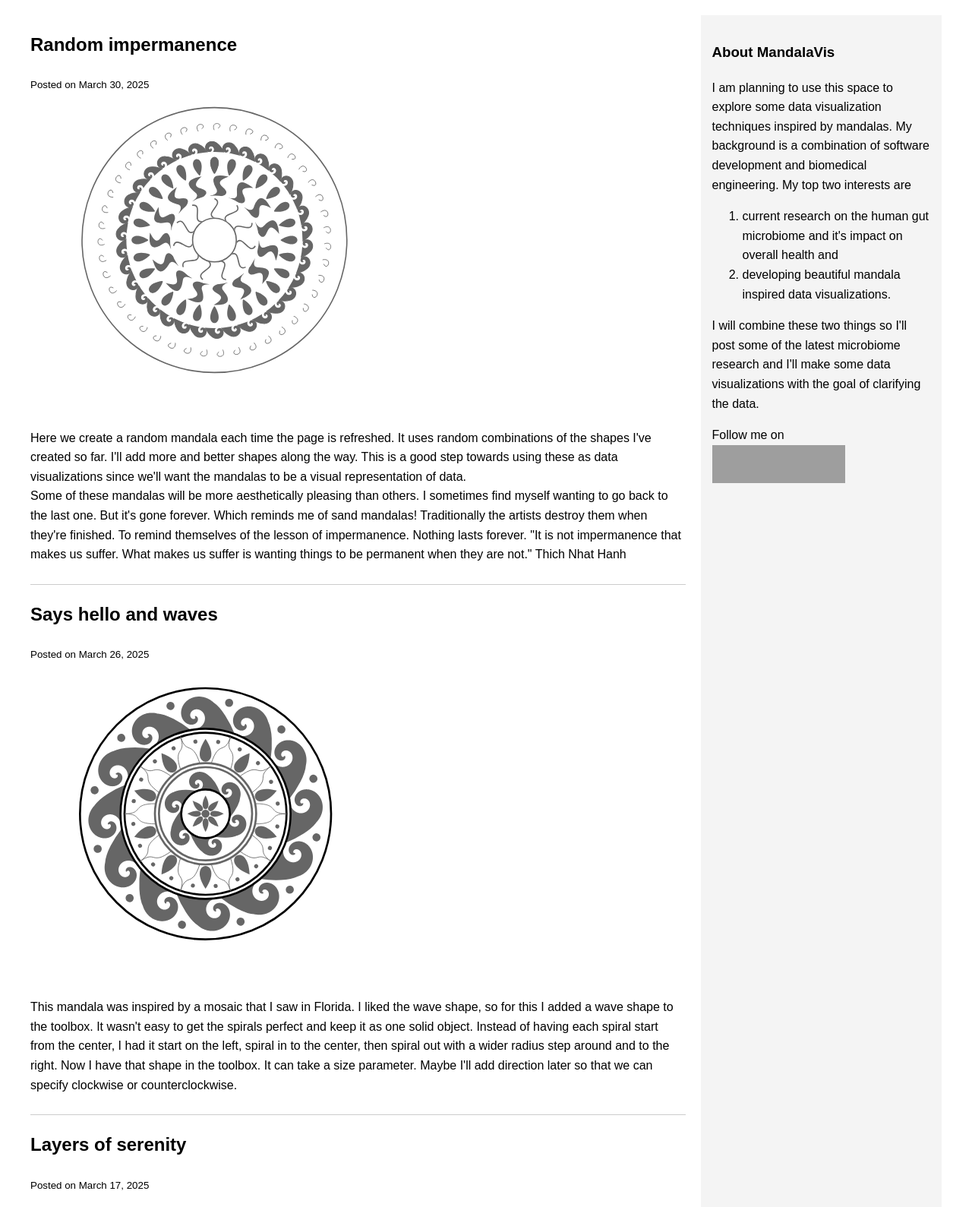
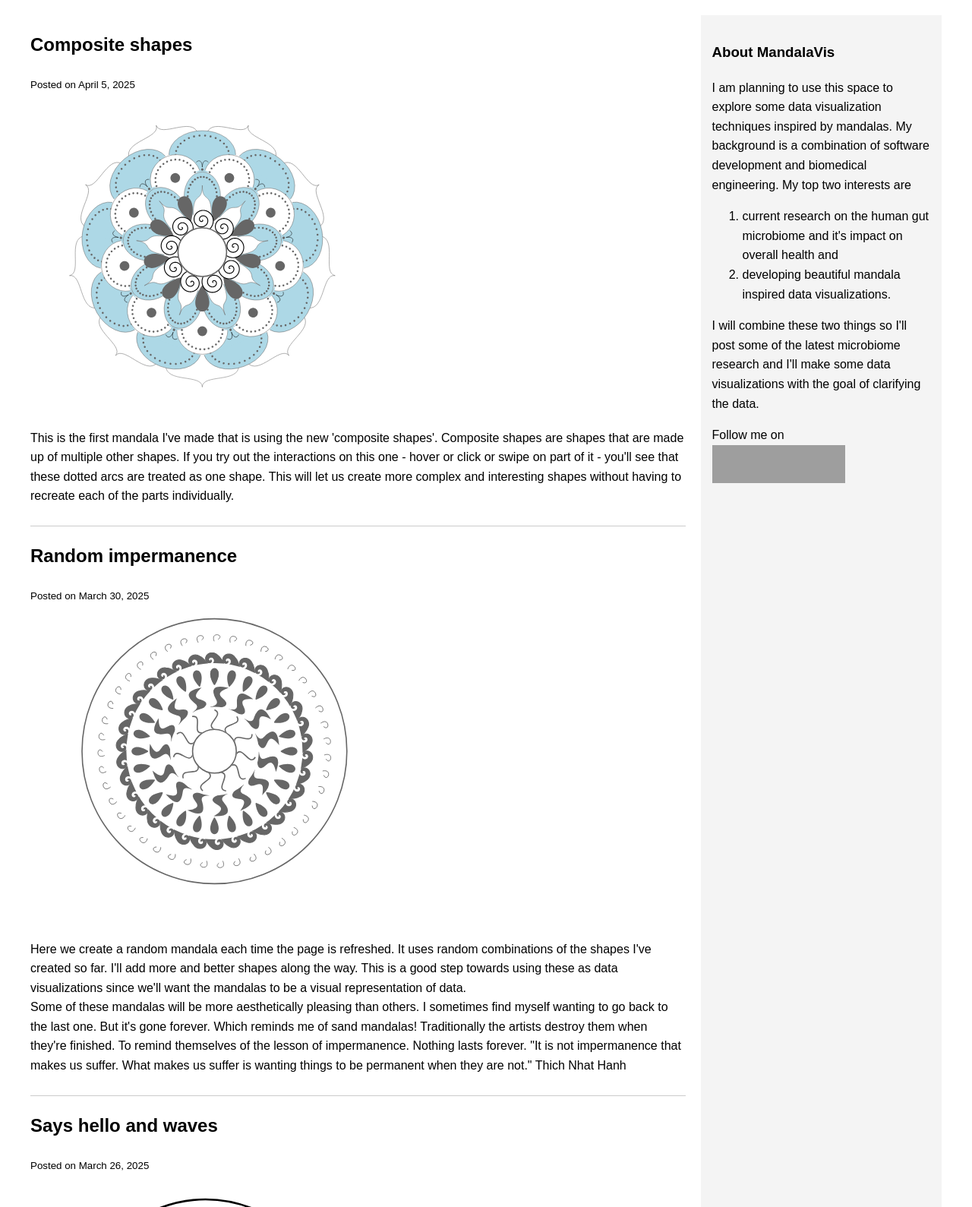
Before and after one commit to mbsmrtic/mandalavis, a Flask app: page / in a window 1280 px wide. Shown: the part 185-1774 px from the top of the page at 76% size. Run offline with Flask 3, Linux system fonts and the light colour scheme; grey boxes are pictures that could not be loaded.

Commit message:
adding mandala with dotted arcs

```diff
--- a/app/static/js/mandalas/mandala8.js
+++ b/app/static/js/mandalas/mandala8.js
@@ -1,25 +1,37 @@
 import { Mandala } from "/static/js/mandala.js";
-import { DottedArcShape } from "/static/js/shapes/arc.js";
+import { DottedArcShape, ArcShape } from "/static/js/shapes/arc.js";
 import { SpiralShape } from "/static/js/shapes/spiral.js";
 import { DropletShape } from "/static/js/shapes/droplet.js"
 import { CurlyBracket } from "/static/js/shapes/curlybracket.js"
 import { DotShape, BetweenDotsDotShape } from "/static/js/shapes/dot.js";
 import { PalmTreeShape } from "/static/js/shapes/palmtree.js";
 
-let mandala = new Mandala("mandala8", 100, 150);
+let mandala = new Mandala("mandala8", 100, 120);
 
-let yDotted = 30;
-let dottedLength = 40;
-let yArc = yDotted + dottedLength;
+const outerColor = "white"; //"66B592";
+mandala.addCenteredCircle(95, "none", outerColor);
+mandala.addShape(new CurlyBracket({
+    x: mandala.centerX,
+    y: mandala.centerY - 95,
+    width: 60,
+    length: 16,
+    angleStart: 20,
+    howMany: 9,
+    toolTipText: "outer curly bracket"
+}, {fill: outerColor}))
 
-// // inner circle
-// mandala.addElement("circle", {
-//     cx: mandala.centerX,
-//     cy: mandala.centerY,
-//     r:  yDotted,
-//     stroke: "black",
-//     fill: "white"
-// });
+mandala.addCenteredCircle(82, "none", "lightblue");
+mandala.addShape(new DottedArcShape({
+    x: mandala.centerX,
+    y: mandala.centerY - 80,
+    width: 55,
+    length: 20, // 15,
+    howMany: 9,
+    toolTipText: "outer blue dotted arc"
+},
+{ fill: 'lightblue'}
+));
+
 
 mandala.addShape(new PalmTreeShape({
     x: mandala.centerX,
@@ -27,17 +39,19 @@ mandala.addShape(new PalmTreeShape({
     width: 42,
     length: 30, // 15,
     howMany: 9,
+    toolTipText: "palm tree"
 }));
 
+mandala.addCenteredCircle(66, "none", "white");
 mandala.addShape(new DottedArcShape({
     x: mandala.centerX,
     y: mandala.centerY - 64,
     width: 42,
     length: 20, // 15,
     howMany: 9,
-    // toolTipText: 'woobly',
+    toolTipText: 'middle dotted arc',
     angleStart: 20
-}));
+}, { fill: "white"}));
 
 mandala.addCenteredCircle(48, "none", "lightblue");
 mandala.addShape(new DottedArcShape({
@@ -46,17 +60,16 @@ mandala.addShape(new DottedArcShape({
     width: 30,
     length: 20, // 15,
     howMany: 9,
-    // toolTipText: 'woobly',
+    toolTipText: "light blue dotted arc"
 }, { fill: 'lightblue'}));
 
-mandala.addCenteredCircle(34, "none", "white");
+mandala.addCenteredCircle(32, "none", "white");
 mandala.addShape(new CurlyBracket({
     x: mandala.centerX,
-    y: mandala.centerY - 34,
+    y: mandala.centerY - 32,
     width: 15,
     length: 23, // 15,
     howMany: 9,
-    // toolTipText: 'woobly',
 }));
 
 
@@ -66,7 +79,6 @@ mandala.addShape(new DropletShape({
     width: 20,
     length: 25, // 15,
     howMany: 9,
-    // toolTipText: 'woobly',
     angleStart: 20,
 }));
 
--- a/app/static/js/shapes/arc.js
+++ b/app/static/js/shapes/arc.js
@@ -14,7 +14,8 @@ export class ArcShape extends MandalaShape {
                 1,  // 1 = clockwise
                 this.x + radius,  //x end
                 this.y  //y end
-            )
+            );
+
         return {
             fill: "none",
             stroke: this.color,
@@ -28,12 +29,13 @@ export class DottedArcShape extends CompositeShape {
     constructor(shapeArgs, svgElementAttributes={}) {
         super(shapeArgs, svgElementAttributes);
         this.addShape(new ArcShape(shapeArgs, svgElementAttributes));
+        const dotSize = 1;
+        this.y += dotSize;
         // make dots
         const turns = 1;
         //const radiusStep = this.width / 240; //.05;
         const rx = this.width * 2;
         const ry = this.length * 4;
-        var pathD ='';
         var startX = this.x;
         var startY = this.y;
         for (let i = 0; i <= 180; i+= 12) {
@@ -46,17 +48,8 @@ export class DottedArcShape extends CompositeShape {
             this.addShape(new DotShape({
                 x: currentX,
                 y: currentY,
-                width: 1
+                width: dotSize
             }))
-            //pathD += (i === 0 ? "M" : " L") + currentX + ' ' + currentY;
         }
-
-        var foo = {
-            fill: "white",
-            stroke: "black",
-            'stroke-width': .7,
-            d: pathD
-        };
-
     }
 }
--- a/app/templates/index.html
+++ b/app/templates/index.html
@@ -5,6 +5,7 @@
 <body>
     <div class="container">
         <div class="content">
+            {% include 'posts/post10.html' %}
             {% include 'posts/post9.html' %}
             {% include 'posts/post8.html' %}
             {% include 'posts/post7.html' %}
--- /dev/null
+++ b/app/templates/posts/post10.html
@@ -0,0 +1,15 @@
+<article id="article11">
+    <h2>Composite shapes </h2>
+    <p><small>Posted on April 5, 2025</small></p>
+    <div class="tooltip"></div>
+    <svg id="mandala8" width="600" height="400" viewBox="0 00 292 250" fill="none" xmlns="http://www.w3.org/2000/svg">
+    </svg>
+    <p>
+        This is the first mandala I've made that is using the new 'composite shapes'. Composite
+        shapes are shapes that are made up of multiple other shapes. If you try out the interactions
+        on this one - hover or click or swipe on part of it - you'll see that these dotted arcs are
+        treated as one shape. This will let us create more complex and interesting
+        shapes without having to recreate each of the parts individually.
+    </p>
+    <script src="/static/js/mandalas/mandala8.js" type="module" defer></script>
+</article>
```
